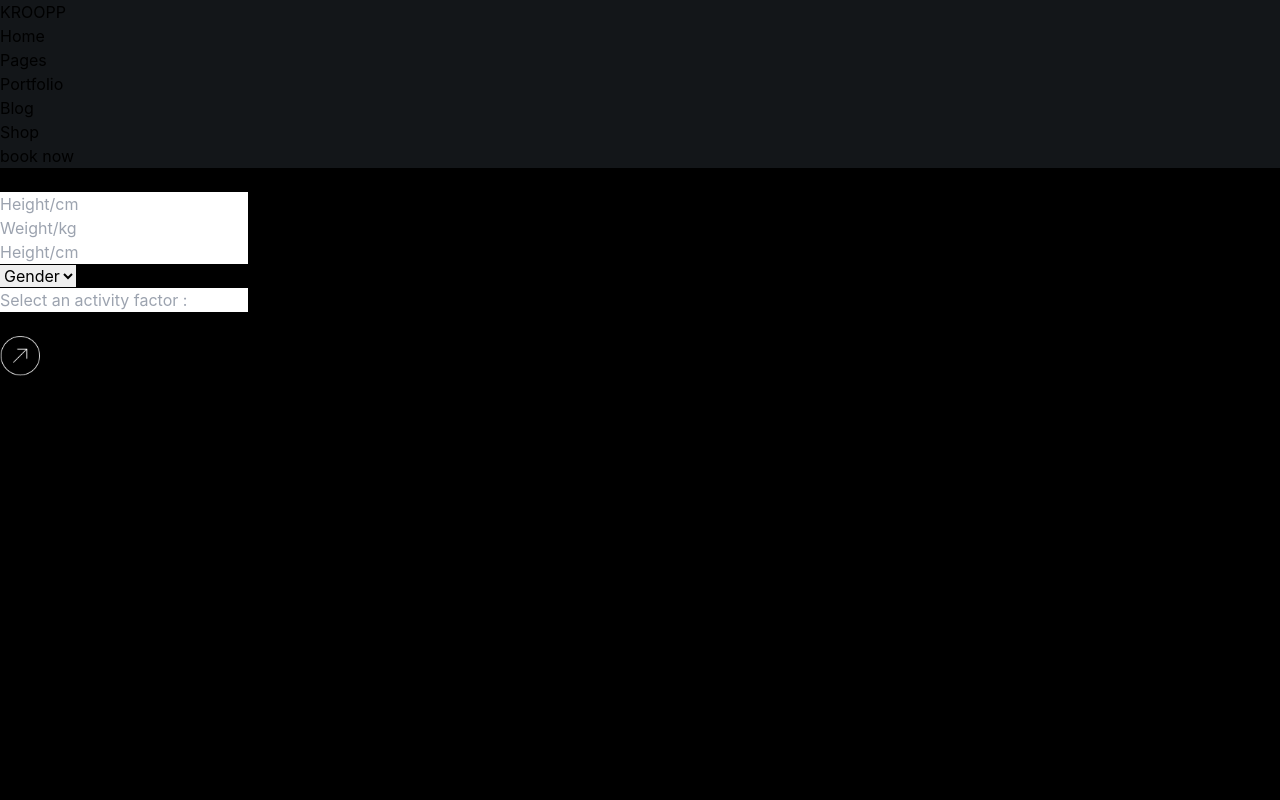
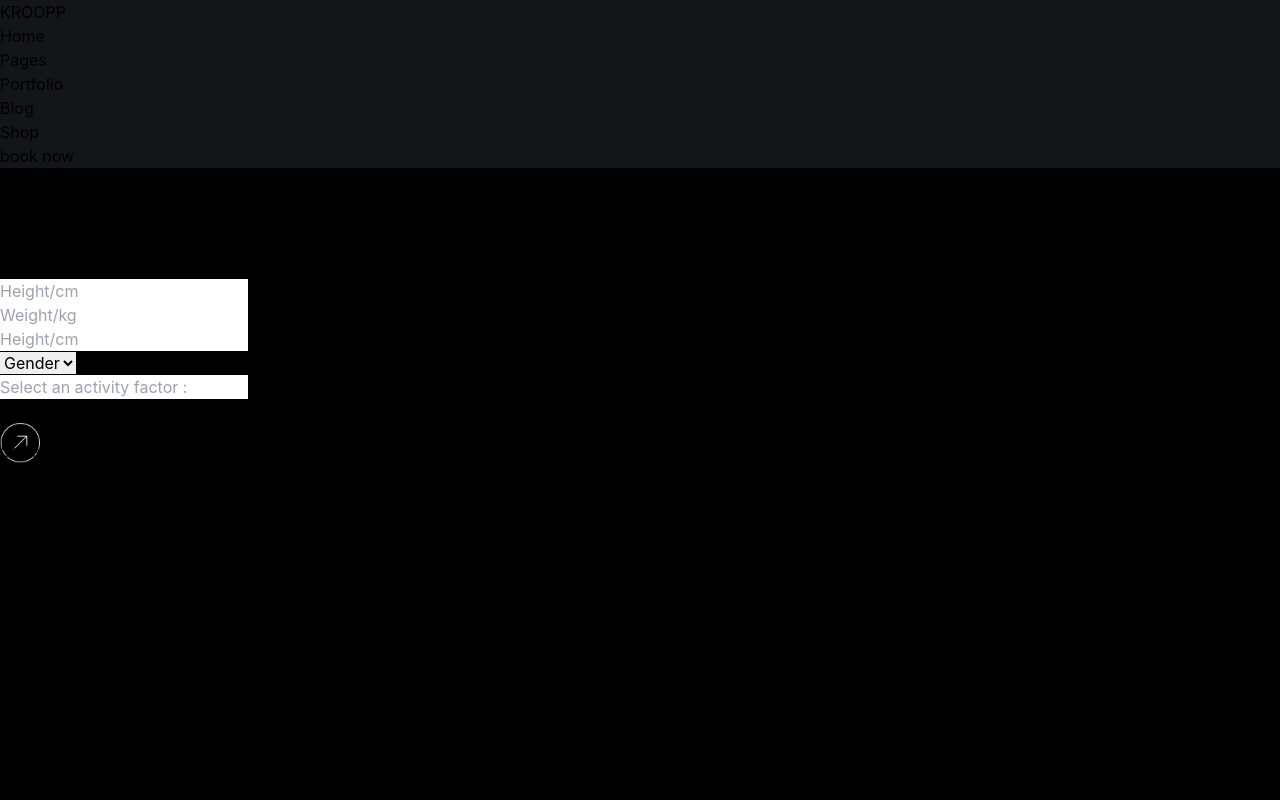
Before and after one commit to teshankalhara/CrossFit_React_TS_Frontend, a React (Vite) app: page / in a window 1280 px wide. Shown: the top 800 px of the page. Built offline with nearby package versions, Linux system fonts and the light colour scheme.

Commit message:
bmi page

```diff
--- a/src/components/InputType/InputType.tsx
+++ b/src/components/InputBMI/InputBMI.tsx
@@ -1,14 +1,15 @@
-import CustomizedBtn from '../CustomizedBtn/CustomizedBtn';
-const InputType = () => {
+import CustomizedBtn from '../CustomizedBtn/CustomizedBtn'
+
+const InputBMI = () => {
     return (
         <>
-            <form className="p-8">
+            <form className="py-4">
                 <div className="flex">
                     <div>
                         <input type="text" className=" bg-black w-[200px] h-[40px] border text-sm border-slate-300 rounded-full pl-5 p-2 placeholder:text-white" placeholder="Height/cm" />
                     </div>
                     <div>
-                        <input type="text" className="ml-2 bg-black w-[200px] h-[40px] border text-sm border-slate-300 rounded-full pl-5 p-2 placeholder:text-white" placeholder="Weight/kg" />
+                        <input type="text" className="ml-1 bg-black w-[200px] h-[40px] border text-sm border-slate-300 rounded-full pl-5 p-2 placeholder:text-white" placeholder="Weight/kg" />
                     </div>
                 </div>
                 <div className="flex mt-2">
@@ -16,7 +17,7 @@ const InputType = () => {
                         <input type="text" className=" bg-black w-[200px] h-[40px] border text-sm border-slate-300 rounded-full pl-5 p-2 placeholder:text-white" placeholder="Height/cm" />
                     </div>
                     <div>
-                        <select className="ml-2 bg-black w-[200px] h-[40px] border text-sm border-slate-300 rounded-full pl-5 p-2 text-white">
+                        <select className="ml-1 bg-black w-[200px] h-[40px] border text-sm border-slate-300 rounded-full pl-5 p-2 text-white">
                             <option value="" disabled selected>Gender</option>
                             <option value="male">Male</option>
                             <option value="female">Female</option>
@@ -26,11 +27,11 @@ const InputType = () => {
                 </div>
                 <div className="flex mt-2">
                     <div>
-                        <input type="text" className=" bg-black w-[408px] h-[40px] border text-sm border-slate-300 rounded-full pl-5 p-2 placeholder:text-white" placeholder="Select an activity factor :" />
+                        <input type="text" className=" bg-black w-[404px] h-[40px] border text-sm border-slate-300 rounded-full pl-5 p-2 placeholder:text-white" placeholder="Select an activity factor :" />
                     </div>
                 </div>
-                <div className='flex'>
-                    <div className='mt-2'>
+                <div className='flex mt-2'>
+                    <div>
                         <CustomizedBtn title='CALCULATE' width={200} height={40} />
                     </div>
                 </div>
@@ -39,4 +40,4 @@ const InputType = () => {
     )
 }
 
-export default InputType
+export default InputBMI
--- /dev/null
+++ b/src/pages/BMI.tsx
@@ -0,0 +1,26 @@
+import InputType from "../components/InputBMI/InputBMI"
+
+const BMI = () => {
+    return (
+        <>
+            <div className="p-8 text-slate-100">
+                <h1 className="mb-1 text-slate-50 font-bold" style={{fontSize:"42px"}}>INPUT YOUR BMI</h1>
+                <div className="flex">
+                    <div className="basis-1 px-10 py-2">
+                        <p>
+                            Quaerat molestias consequuntur harum pariatur fuga, accusantium incidunt quibusdam quis alias consequatur unde repellat vel, est aperiam inventore.
+                        </p>
+                        <InputType />
+                    </div>
+                    <div className="px-10 py-2">
+                        <p>
+                            Quaerat molestias consequuntur harum pariatur fuga, accusantium incidunt quibusdam quis alias consequatur unde repellat vel, est aperiam inventore.
+                        </p>
+                    </div>
+                </div>
+            </div>
+        </>
+    )
+}
+
+export default BMI
--- a/src/pages/Home.tsx
+++ b/src/pages/Home.tsx
@@ -1,4 +1,4 @@
-import InputType from "../components/InputType/InputType"
+import BMI from "./BMI"
 
 const Home = () => {
     return (
@@ -6,8 +6,8 @@ const Home = () => {
             <div>
                 <div className="text-white">
                     Home
-                    <InputType/>
                 </div>
+                <BMI/>
             </div>
         </>
     )
```
